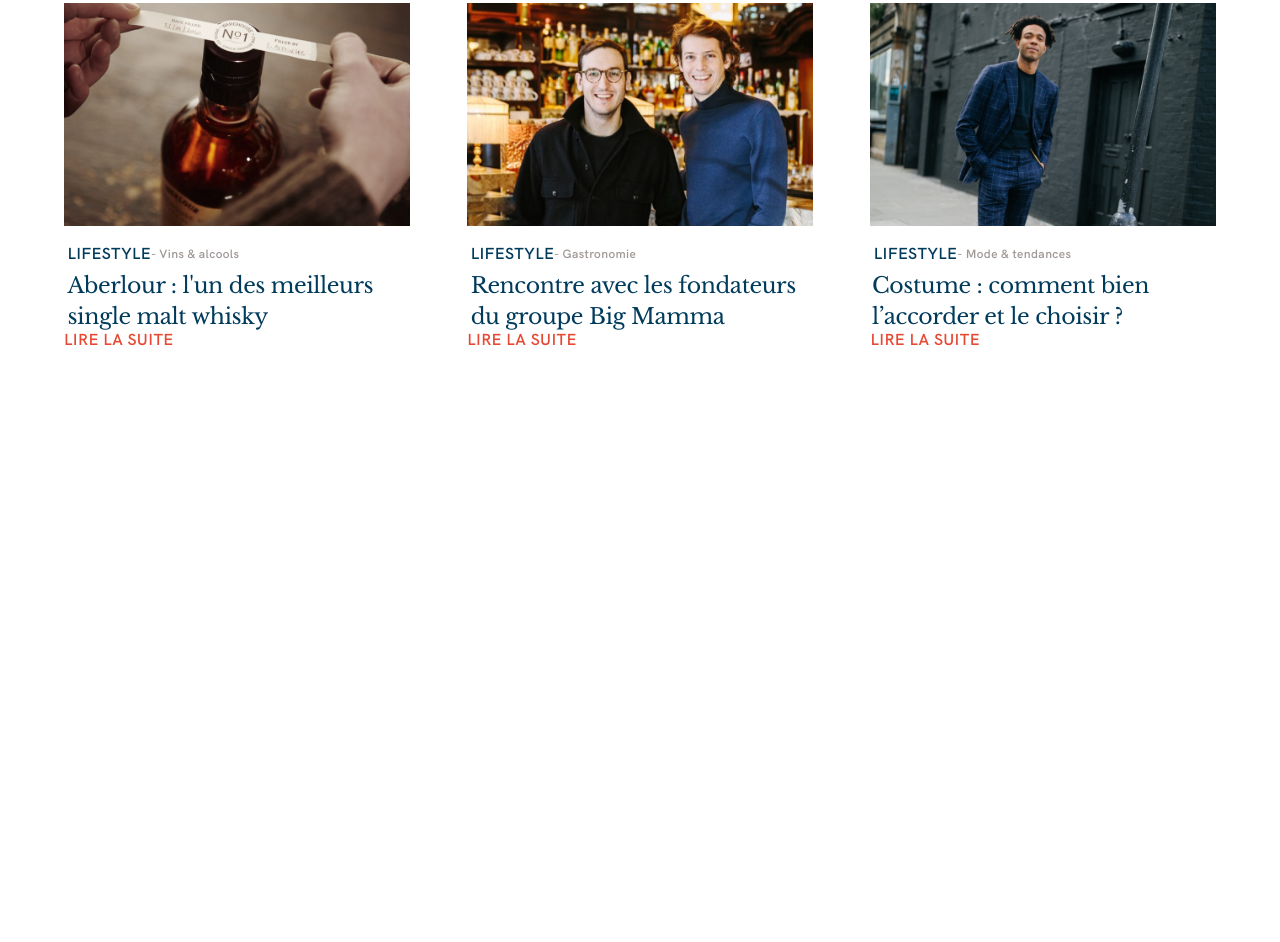
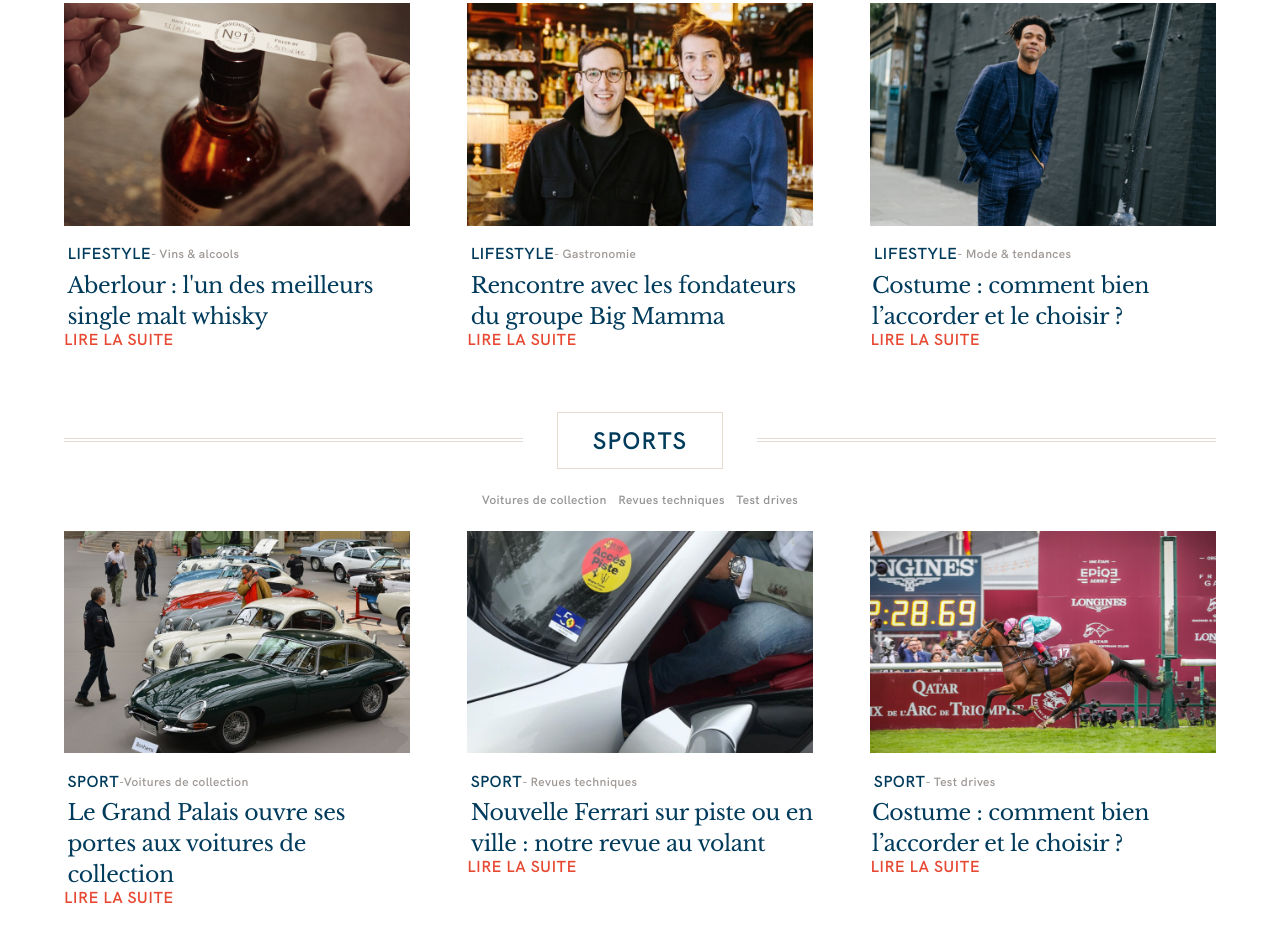
Before and after one commit to raphoester/oiseau-dargent, a plain HTML site: page index.html in a window 1280 px wide. Shown: the part 2170-3112 px from the top of the page. Before the commit the page ends 2582 px from the top, so only its background shows below. Drawn offline with nearby package versions, Linux system fonts and the light colour scheme.

Commit message:
-Ajout de la catégorie sport

```diff
--- a/index.html
+++ b/index.html
@@ -304,6 +304,69 @@
       </div>
     </div>
   </section>
+  <section class='articles'>
+    <div class='articles-title'>
+      <div class='articles-title-bar'></div>
+      <h2 class="articles-title-text">SPORTS</h2>
+      <div class='articles-title-bar'></div>
+    </div>
+    <div class="articles-header">
+      <ul class="articles-header-list">
+        <li class="articles-header-item">
+          <h4>Voitures de collection</h4>
+        </li>
+        <li class="articles-header-item">
+          <h4>Revues techniques</h4>
+        </li>
+        <li class="articles-header-item">
+          <h4>Test drives</h4>
+        </li>
+      </ul>
+
+
+    </div>
+    <div class="grid-container">
+      <div class="article">
+        <img src="./images/car1.png" alt="" class='article-image'>
+        <div class="article-header">
+          <h3 class='article-title'>Sport</h3>
+          <h5 class='alternante'>-Voitures de collection</h5>
+        </div>
+        <div class="article-content">
+          <p class='article-content'>Le Grand Palais ouvre ses portes aux voitures de collection</p>
+        </div>
+        <div class="article-footer">
+          <a href="" class='article-link'>Lire la suite <div class='link-arrow'></div></a>
+        </div>
+      </div>
+      <div class="article">
+        <img src="./images/car2.png" alt="" class='article-image'>
+        <div class="article-header">
+          <h3 class='article-title'>Sport</h3>
+          <h5 class='alternante'>- Revues techniques</h5>
+        </div>
+        <div class="article-content">
+          <p class='article-content'>Nouvelle Ferrari sur piste ou en ville : notre revue au volant</p>
+        </div>
+        <div class="article-footer">
+          <a href="" class='article-link'>Lire la suite <div class='link-arrow'></div></a>
+        </div>
+      </div>
+      <div class="article">
+        <img src="./images/sport.png" alt="">
+        <div class="article-header">
+          <h3 class='article-title'>Sport</h3>
+          <h5 class='alternante'>- Test drives</h5>
+        </div>
+        <div class="article-content">
+          <p class='alternante'>Costume : comment bien l’accorder et le choisir ?</p>
+        </div>
+        <div class="article-footer">
+          <a href="" class='article-link'>Lire la suite <div class='link-arrow'></div></a>
+        </div>
+      </div>
+    </div>
+  </section>
 
 
 </body>
```
